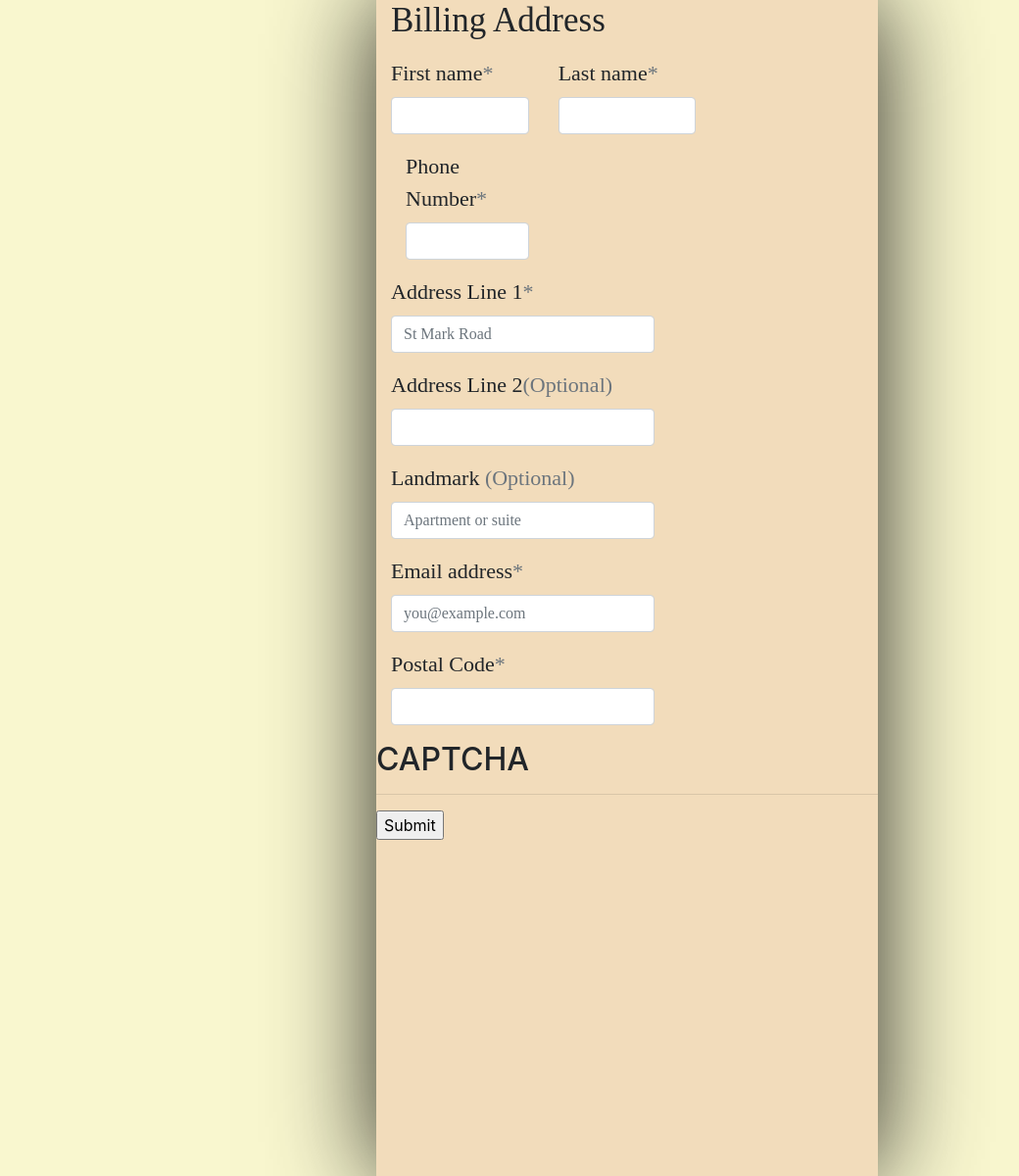
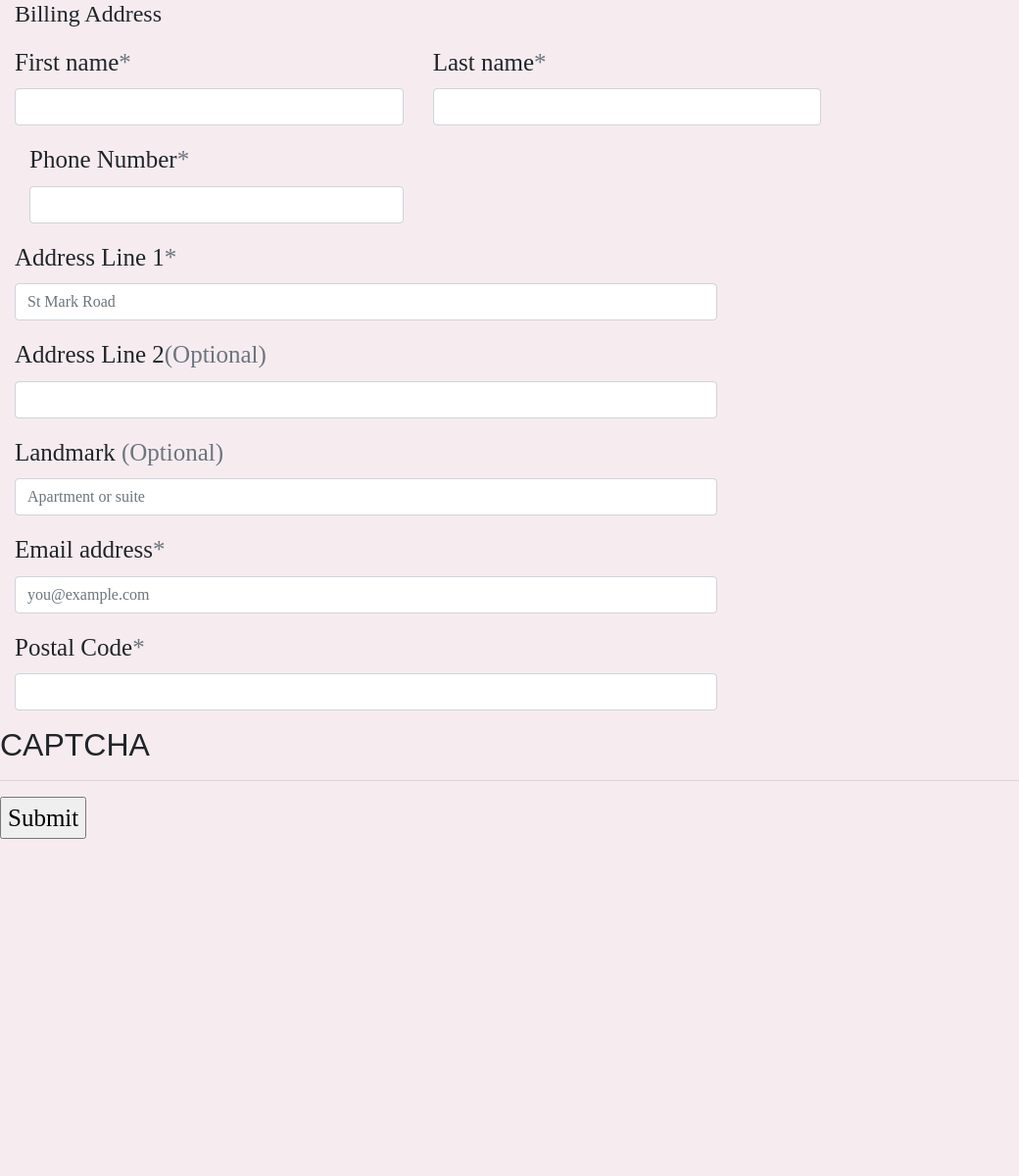
Before and after one commit to devtwofaces/freebg, a PHP site: page /orderfreegita/index.html in a window 1280 px wide. Shown: the whole page at 98% size, without its empty margins (0-1040 px from the left). After the commit the page ends 856 px from the top, so only its background shows below. Run offline with PHP 8.4, Linux system fonts and the light colour scheme; some libraries are stand-ins or nearby versions.

Commit message:
Add files via upload

```diff
--- a/orderfreegita/css/orderfreegita.css
+++ b/orderfreegita/css/orderfreegita.css
@@ -1,40 +1,12 @@
-
-h4
-{
-  font-size: 35px;
-  font-family: Merriweather;
+.container{
+  background-color: #f4f4f4;
 }
-div
-{
-  font-size: 22px;
-  font-family: Merriweather;
-  display: block;
-
+body{
+  background-color: #f6ecf0;
+  font-size: 25px;
+  font-family: serif;
 }
-
-    html{
-        display: flex;
-        flex-flow: row nowrap;
-        justify-content: center;
-        align-content: center;
-        align-items: center;
-        height:150%;
-
-        margin: 0;
-        padding: 0;
-        background:#f9f7cf;
-    }
-    body {
-        margin: 0;
-        flex: 0 1 auto;
-        align-self: auto;
-        /*recommend 1920 / 1080 max based on usage stats, use 100% to that point*/
-        width: 200%
-        max-width: 1920px;
-        height: 100%;
-        max-height: 1920px;
-        background:#f2dcbb;
-        -webkit-box-shadow: 0px 0px 100px 0px rgba(0,0,0,0.85);
-        -moz-box-shadow: 0px 0px 100px 0px rgba(0,0,0,0.85);
-        box-shadow: 0px 0px 100px 0px rgba(0,0,0,0.85);
-    }
+h2{
+  font-family: sans-serif;
+  font-family: 40px;
+}
```
